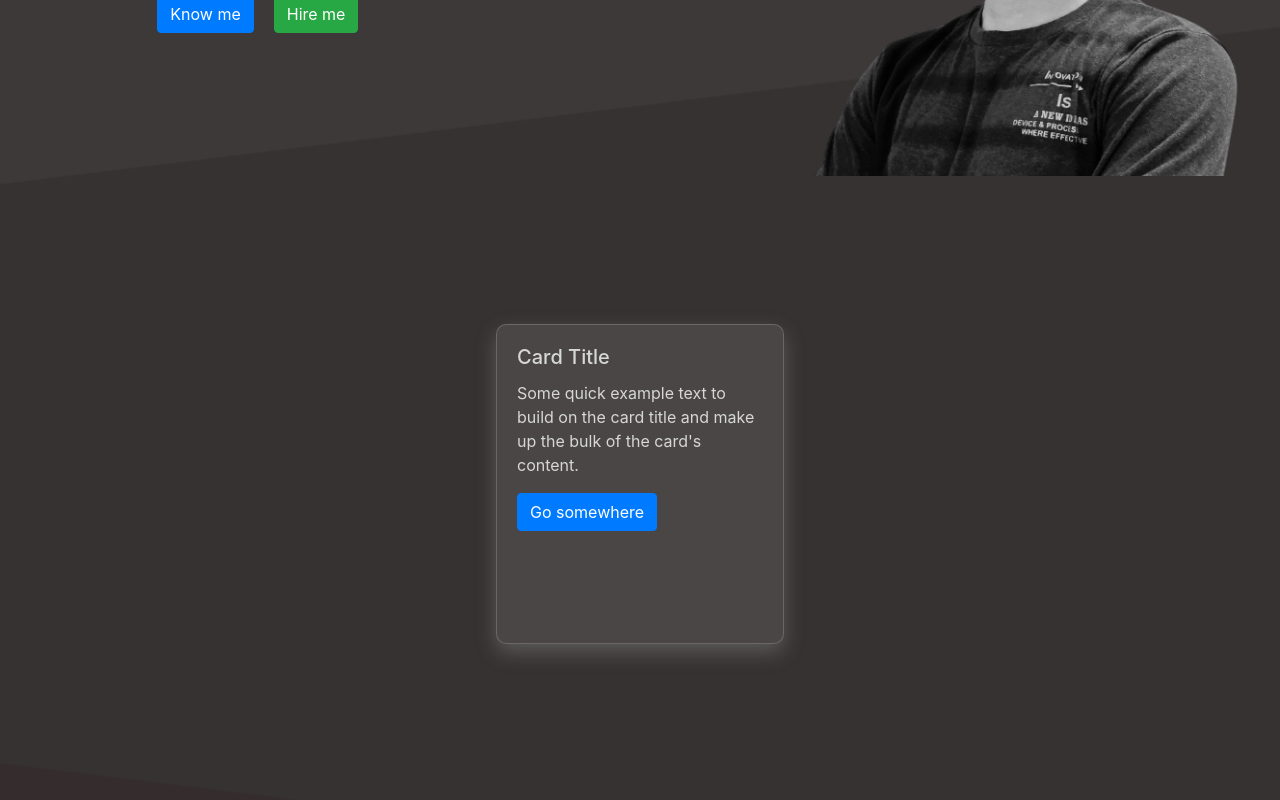
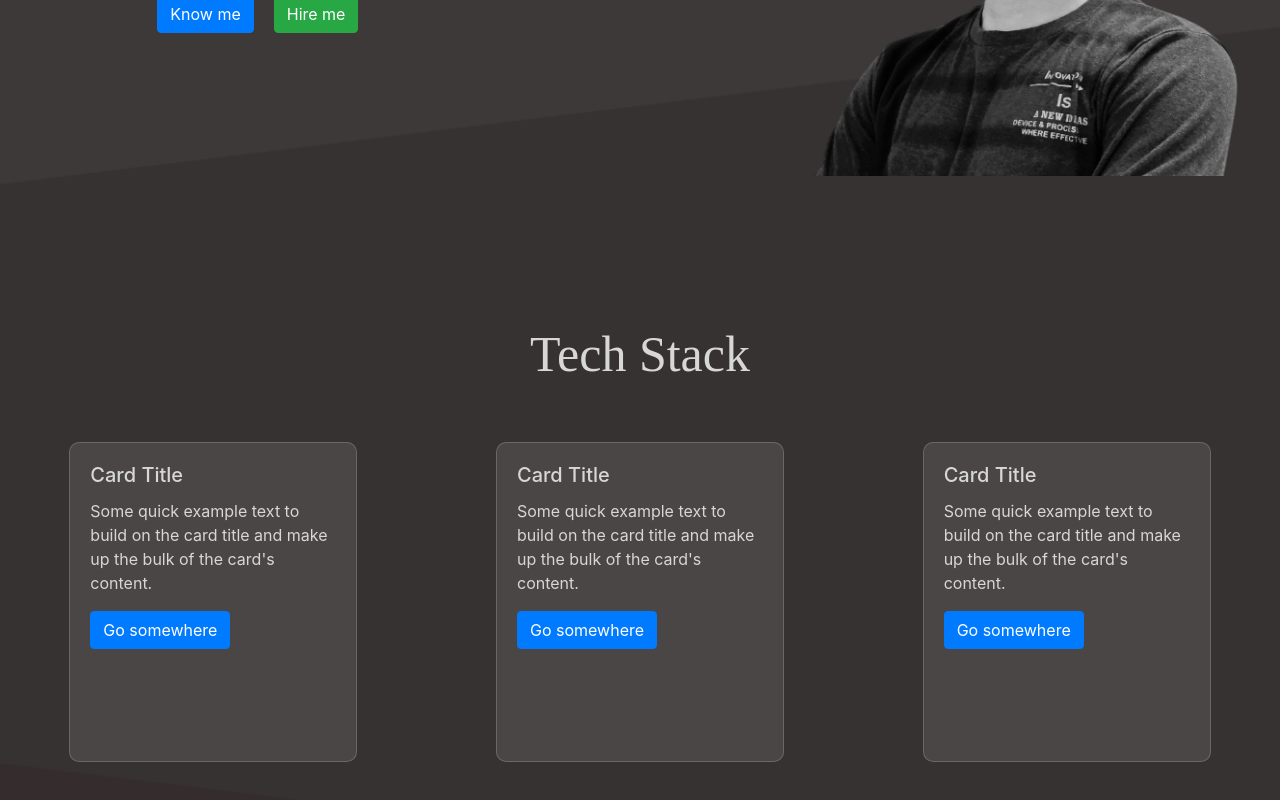
Before and after one commit to akashchekka/akashchekka.github.io, a React (Create React App) app: page / in a window 1280 px wide. Shown: the part 510-1310 px from the top of the page. Built offline with nearby package versions, Linux system fonts and the light colour scheme; a web font is replaced by a local one.

Commit message:
ref context added

```diff
--- a/src/App.css
+++ b/src/App.css
@@ -1,8 +1,8 @@
-@media only screen and (min-width: 800px) {
+@media only screen and (min-width: 1080px) {
     .App {
         /* background-color: #3d3939; */
         height: 100vh;
-        width: 100vw;
+        /* width: 100vw; */
     }
 
     .Nav {
@@ -26,3 +26,9 @@
         width: 100%;
     }
 }
+
+@media only screen and (max-width: 1080px) {
+    .Nav {
+        background-color: #3d3939;
+    }
+}
--- a/src/App.js
+++ b/src/App.js
@@ -1,12 +1,18 @@
-import React from "react";
+import React, { useRef } from "react";
 import Navbar from "react-bootstrap/Navbar";
 import Nav from "react-bootstrap/Nav";
 import NavLink from "react-bootstrap/NavLink"
 import Routes from "./Routes"
 import "./App.css";
 import { Link } from "react-router-dom";
+import { RefContext } from "./lib/context"
 
 function App() {
+
+  const techRef = useRef(null)
+
+  const techScroll = () => techRef.current.scrollIntoView({ behavior: 'smooth', block: 'start' })
+
   return (
     <div className="App">
       <div className="Nav">
@@ -21,14 +27,16 @@ function App() {
           <Navbar.Toggle />
           <Navbar.Collapse className="justify-content-end" style={{paddingRight: 50}}>
             <Nav activeKey={window.location.pathname}>
-                <NavLink className="effect" style={{color: '#d7d7d7'}}>About</NavLink>
+                <NavLink onClick={techScroll} className="effect" style={{color: '#d7d7d7'}}>Tech</NavLink>
                 <NavLink className="effect" style={{color: '#d7d7d7'}}>Blog</NavLink>
             </Nav>
           </Navbar.Collapse>
         </Navbar>
       </div>
       <div className="routes">
-        <Routes />
+        <RefContext.Provider value={{techRef}}>
+          <Routes />
+        </RefContext.Provider>
       </div>
     </div>
   );
--- a/src/containers/Home.css
+++ b/src/containers/Home.css
@@ -5,7 +5,7 @@
         /* background-color: #3d3939; */
         background: linear-gradient(173deg, #3d3939 70%, #363232 calc(70% + 2px));
         height: 92vh;
-        width: 100vw;
+        /* width: 100vw; */
     }
 
     .color {
@@ -30,34 +30,40 @@
     }
 
     /*
-        ABOUT
+        Tech
     */
 
-    .About {
+    .Tech {
         display: flex;
-        justify-content: space-around;
+        flex-direction: column;
         /* background-color: #3d3939; */
         background: linear-gradient(-173deg, #363232 70%, #352d2d calc(70% + 2px));
         height: 92vh;
-        width: 100vw;
+        /* width: 100vw; */
         padding-top: 30px;
     }
 
+    .tech-head {
+        align-self: center;
+        color: #d7d7d7;
+    }
+
     .card {
-        background: rgba( 255, 255, 255, 0.10 );
-        box-shadow: 0 8px 20px 0 rgba(156, 157, 161, 0.37);
+        background: rgba( 255, 255, 255, 0.1 );
         backdrop-filter: blur( 5.0px );
         -webkit-backdrop-filter: blur( 5.0px );
         border-radius: 10px;
         border: 1px solid rgba( 255, 255, 255, 0.18 );
     }
 
-    .card-text {
+    .card-text, .card-title {
         color: #d7d7d7;
     }
 
-    .card-title {
-        color: #d7d7d7;
+    .cards {
+        display: flex;
+        flex-direction: row;
+        justify-content: space-around;
     }
 }
 
@@ -80,11 +86,20 @@
         font-size: x-large;
     }
 
-    .icons {
+    /* .icons {
         flex-direction: column;
         align-self: center;
         padding-left: 10px;
         padding-right: 30px;
+    } */
+
+    .mob {
+        width: 0px;
+        height: 0px;
+    }
+
+    .mob1 {
+        margin-left: 20px;
     }
 
     .big {
@@ -97,17 +112,21 @@
     }
 
     /*
-        ABOUT
+        Tech
     */
 
-    .About {
+    .Tech {
         display: flex;
-        justify-content: space-around;
-        /* background-color: #3d3939; */
+        flex-direction: column;
         background: linear-gradient(-173deg, #363232 70%, #352d2d calc(70% + 2px));
-        height: 92vh;
+        height: 160vh;
         width: 100vw;
         padding-top: 30px;
+    }
+
+    .tech-head {
+        align-self: center;
+        color: #d7d7d7;
     }
 
     .card {
@@ -117,6 +136,15 @@
         -webkit-backdrop-filter: blur( 2.0px );
         border-radius: 10px;
         border: 1px solid rgba( 255, 255, 255, 0.18 );
+        margin-top: 40px;
+    }
+
+    .suffice {
+        margin-top: 0px;
+    }
+
+    .cards {
+        align-self: center;
     }
 
     .card-text {
--- a/src/containers/Home.js
+++ b/src/containers/Home.js
@@ -5,6 +5,7 @@ import Button from 'react-bootstrap/Button'
 import Card from 'react-bootstrap/Card'
 import { Linkedin, Github, Instagram } from 'react-bootstrap-icons'
 import Jumbotron from '../bg.png'
+import { useRefContext } from './../lib/context'
 
 const Face = () => {
     // console.log(window)
@@ -13,21 +14,21 @@ const Face = () => {
             <div className="icons">
                 <div style={{paddingBottom: 10}}>
                     <a href="https://www.linkedin.com/in/akashchekka/" target="_blank" rel="noopener noreferrer">
-                        <Linkedin className="color icon"/>
+                        <Linkedin className="color icon mob"/>
                     </a>
                 </div>
                 <div style={{paddingBottom: 10}}>
                     <a href="https://github.com/Akash76" target="_blank" rel="noopener noreferrer">
-                        <Github className="color icon"/>
+                        <Github className="color icon mob"/>
                     </a>
                 </div>
                 <div>
                     <a href="https://www.instagram.com/133_akash/" target="_blank" rel="noopener noreferrer">
-                        <Instagram className="color icon"/>
+                        <Instagram className="color icon mob"/>
                     </a>
                 </div>
             </div>
-            <div style={{alignSelf: 'center'}}>
+            <div style={{alignSelf: 'center'}} className="mob1">
                 <h3 className="color">Hi, This is Akash!</h3>
                 <p className="color big">I'm a Developer</p>
                 <Button>Know me</Button>
@@ -38,10 +39,14 @@ const Face = () => {
     )
 }
 
-const About = () => {
+const Tech = () => {
+
+    const { techRef } = useRefContext()
     return (
-        <div className="About">
-            <Card style={{ width: '18rem', height: '20rem' }} className="card">
+        <div className="Tech" ref={techRef}>
+            <h3 className="tech-head" style={{fontSize: 50, paddingBottom: 50}}>Tech Stack</h3>
+            <div className="cards">
+                <Card style={{ width: '18rem', height: '20rem' }} className="card suffice">
                     {/* <Card.Img variant="top" src="holder.js/100px180" /> */}
                     <Card.Body>
                         <Card.Title>Card Title</Card.Title>
@@ -52,6 +57,29 @@ const About = () => {
                         <Button variant="primary">Go somewhere</Button>
                     </Card.Body>
                 </Card>
+
+                <Card style={{ width: '18rem', height: '20rem' }} className="card">
+                    <Card.Body>
+                        <Card.Title>Card Title</Card.Title>
+                        <Card.Text>
+                        Some quick example text to build on the card title and make up the bulk of
+                        the card's content.
+                        </Card.Text>
+                        <Button variant="primary">Go somewhere</Button>
+                    </Card.Body>
+                </Card>
+
+                <Card style={{ width: '18rem', height: '20rem' }} className="card">
+                    <Card.Body>
+                        <Card.Title>Card Title</Card.Title>
+                        <Card.Text>
+                        Some quick example text to build on the card title and make up the bulk of
+                        the card's content.
+                        </Card.Text>
+                        <Button variant="primary">Go somewhere</Button>
+                    </Card.Body>
+                </Card>
+            </div>
         </div>
     )
 }
@@ -60,7 +88,7 @@ function Home() {
     return (
         <div className="Home">
             <Face />
-            <About />
+            <Tech />
         </div>
     )
 }
--- a/src/index.css
+++ b/src/index.css
@@ -6,6 +6,10 @@ body {
   -webkit-font-smoothing: antialiased;
   font-family: "Open Sans", sans-serif;
 }
+
+/* html {
+  scroll-behavior: smooth;
+} */
 
 code {
   font-family: source-code-pro, Menlo, Monaco, Consolas, 'Courier New',
--- /dev/null
+++ b/src/lib/context.js
@@ -0,0 +1,7 @@
+import { useContext, createContext } from "react";
+
+export const RefContext = createContext(null);
+
+export function useRefContext() {
+  return useContext(RefContext);
+}
```
Lines whose indentation alone changed are shown as unchanged.
